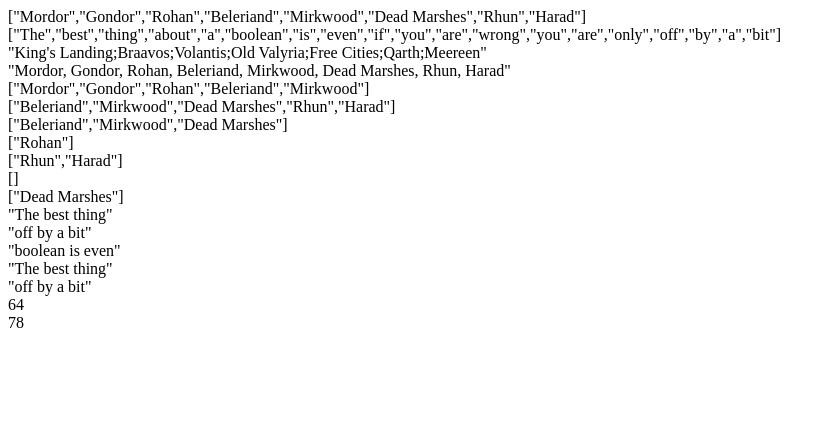
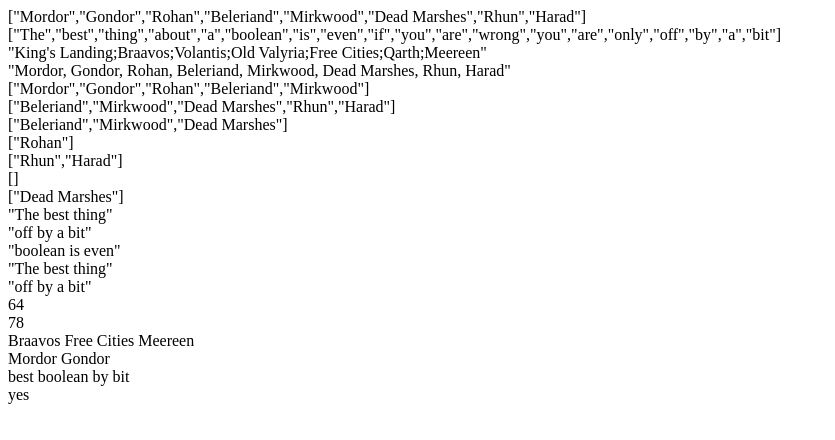
Before and after one commit to Ajshannon/katas2.github.io, a plain HTML site: page index.html in a window 1280 px wide. Shown: the whole page, without its empty margins (0-835 px from the left). Drawn offline with Linux system fonts and the light colour scheme.

Commit message:
2nd commit

```diff
--- a/index.html
+++ b/index.html
@@ -19,6 +19,7 @@
             const gotCitiesCSV = "King's Landing,Braavos,Volantis,Old Valyria,Free Cities,Qarth,Meereen";
             const bestThing = "The best thing about a boolean is even if you are wrong you are only off by a bit";
             const gotArray = gotCitiesCSV.split(",");
+            const bestArray = bestThing.split(" ");
 
             function printResult(result) {
                 let newContent = document.createElement("div");
@@ -46,7 +47,7 @@
 
             //Step 5 - Display the first 5 cities in lotrCitiesArray
 
-            printResult(lotrCitiesArray.slice(0,5));
+            printResult(lotrCitiesArray.slice(0, 5));
             console.log(lotrCitiesArray);
 
             //Step 6 - Display the last 5 cities in lotrCitiesArray
@@ -89,7 +90,7 @@
 
             //Step 14 - Using slice, display characters between the 23rd and 38th position of bestThing (i.e., "boolean is even"
 
-            printResult(bestThing.slice(23,38));
+            printResult(bestThing.slice(23, 38));
 
             //Step 15 - Repeat #13 using substring instead of slice.
 
@@ -108,15 +109,63 @@
             printResult(bestThing.indexOf('bit'));
 
             //Step 19 - Find and display all cities from gotCitiesCSV  that use double vowels ("aa","ee", etc.)
+            let step19 = document.createElement("div");
+            let vowels = ["aa", "ee", "oo", "ii", "uu"]
+            console.log(gotArray);
+            for (let i = 0; i < gotArray.length; i++) {
+                for (let j = 0; j < vowels.length; j++) {
+                    if (gotArray[i].includes(vowels[j])) {
+                        let newContent = document.createTextNode(String(gotArray[i]) + " ");
+                        step19.appendChild(newContent);
+                    }
+                }
+                destination.appendChild(step19);
+                console.log(gotArray[i]);
+            }
 
-            console.log(gotArray);
-            for (city of gotArray){
+            //Step 20 - Find and display all cities from lotrCitiesArray that end with "or"
+
+            let step20 = document.createElement("div");
+            console.log(lotrCitiesArray);
+            for (let i = 0; i < lotrCitiesArray.length; i++) {
+                if (lotrCitiesArray[i].substring(lotrCitiesArray[i].length - 2) === "or") {
+                    let newContent = document.createTextNode(String(lotrCitiesArray[i]) + " ");
+                    step20.appendChild(newContent);
+                    console.log(newContent);
+                }
+                destination.appendChild(step20);
 
             }
 
-            //Step 20 - Find and display all cities from lotrCitiesArray that end with "or"
             //Step 21 - Find and display all the words in bestThing that start with a "b"
+
+            let step21 = document.createElement("div");
+            console.log(bestArray);
+            for (let i = 0; i < bestArray.length; i++) {
+                if (bestArray[i].substring(0, 1) === "b") {
+                    let newContent = document.createTextNode(String(bestArray[i]) + " ");
+                    step21.appendChild(newContent);
+                    console.log(newContent);
+                }
+                destination.appendChild(step21);
+
+            }
+
             //Step 22 - Display "Yes" or "No" if lotrCitiesArray includes "Mirkwood"
+
+            let step22 = document.createElement("div");
+            console.log(lotrCitiesArray);
+
+            if (lotrCitiesArray.includes("Mirkwood")) {
+                document.write("yes");
+            }
+            else{
+                document.write("no");
+            }
+            destination.appendChild(step22);
+
+
+
             //Step 23 - Display "Yes" or "No" if lotrCitiesArray includes "Hollywood"
             //Step 24 - Display the index of "Mirkwood" in lotrCitiesArray
             //Step 25 - Find and display the first city in lotrCitiesArray that has more than one word
```
